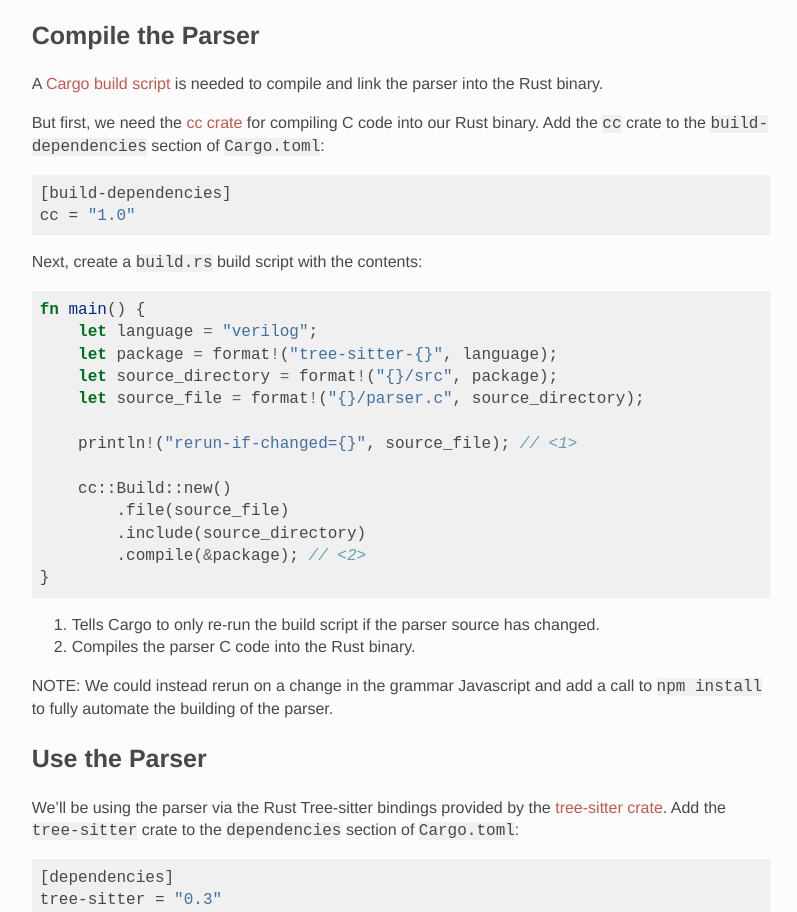
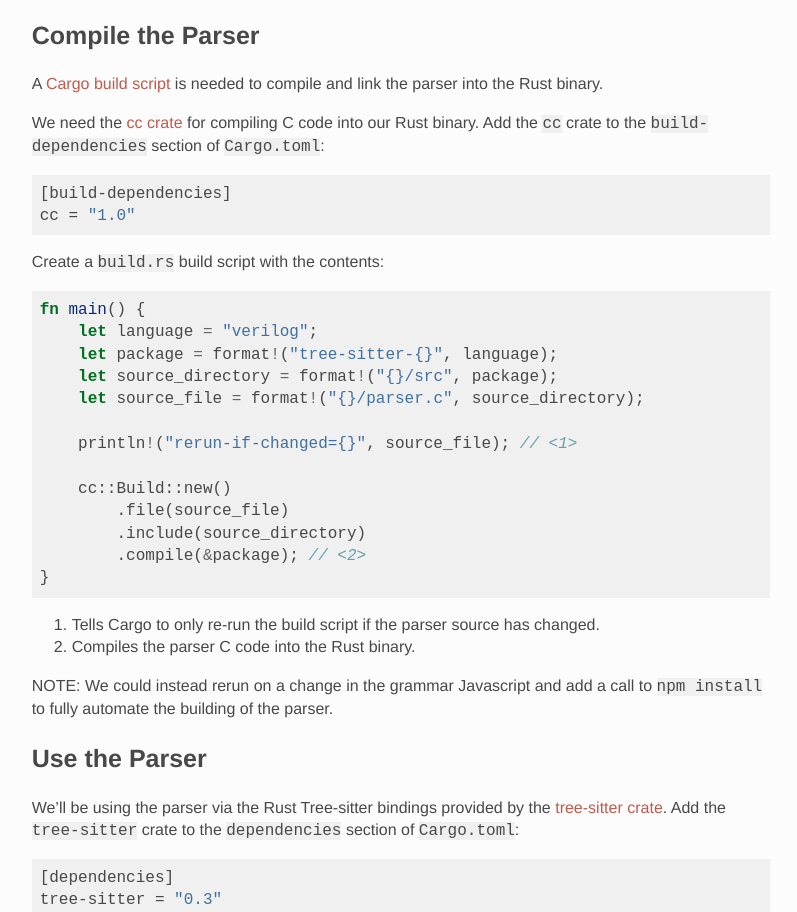
Before and after one commit to rfdonnelly/rfdonnelly.github.io, a plain HTML site: page posts/using-tree-sitter-parsers-in-rust/index.html in a window 1280 px wide. Shown: the part 1262-2174 px from the top of the page, without its empty margins (243-1040 px from the left). Drawn offline with Linux system fonts and the light colour scheme.

Commit message:
Publish Thu Aug  8 11:53:06 PDT 2019

```diff
--- a/posts/using-tree-sitter-parsers-in-rust/index.html
+++ b/posts/using-tree-sitter-parsers-in-rust/index.html
@@ -467,11 +467,11 @@ The parser is written to the <code>tree-sitter-verilog/src/</code> directory.</p
 
 <p>A <a href="https://doc.rust-lang.org/cargo/reference/build-scripts.html">Cargo build script</a> is needed to compile and link the parser into the Rust binary.</p>
 
-<p>But first, we need the <a href="https://crates.io/crates/cc">cc crate</a> for compiling C code into our Rust binary.
+<p>We need the <a href="https://crates.io/crates/cc">cc crate</a> for compiling C code into our Rust binary.
 Add the <code>cc</code> crate to the <code>build-dependencies</code> section of <code>Cargo.toml</code>:</p>
 <div class="highlight"><pre class="chroma"><code class="language-toml" data-lang="toml"><span class="p">[</span><span class="nx">build</span><span class="err">-</span><span class="nx">dependencies</span><span class="p">]</span>
 <span class="nx">cc</span> <span class="p">=</span> <span class="s2">&#34;1.0&#34;</span></code></pre></div>
-<p>Next, create a <code>build.rs</code> build script with the contents:</p>
+<p>Create a <code>build.rs</code> build script with the contents:</p>
 <div class="highlight"><pre class="chroma"><code class="language-rust" data-lang="rust"><span class="k">fn</span> <span class="nf">main</span><span class="p">()</span><span class="w"> </span><span class="p">{</span><span class="w">
 </span><span class="w">    </span><span class="kd">let</span><span class="w"> </span><span class="n">language</span><span class="w"> </span><span class="o">=</span><span class="w"> </span><span class="s">&#34;verilog&#34;</span><span class="p">;</span><span class="w">
 </span><span class="w">    </span><span class="kd">let</span><span class="w"> </span><span class="n">package</span><span class="w"> </span><span class="o">=</span><span class="w"> </span><span class="n">format</span><span class="o">!</span><span class="p">(</span><span class="s">&#34;tree-sitter-{}&#34;</span><span class="p">,</span><span class="w"> </span><span class="n">language</span><span class="p">);</span><span class="w">
```
